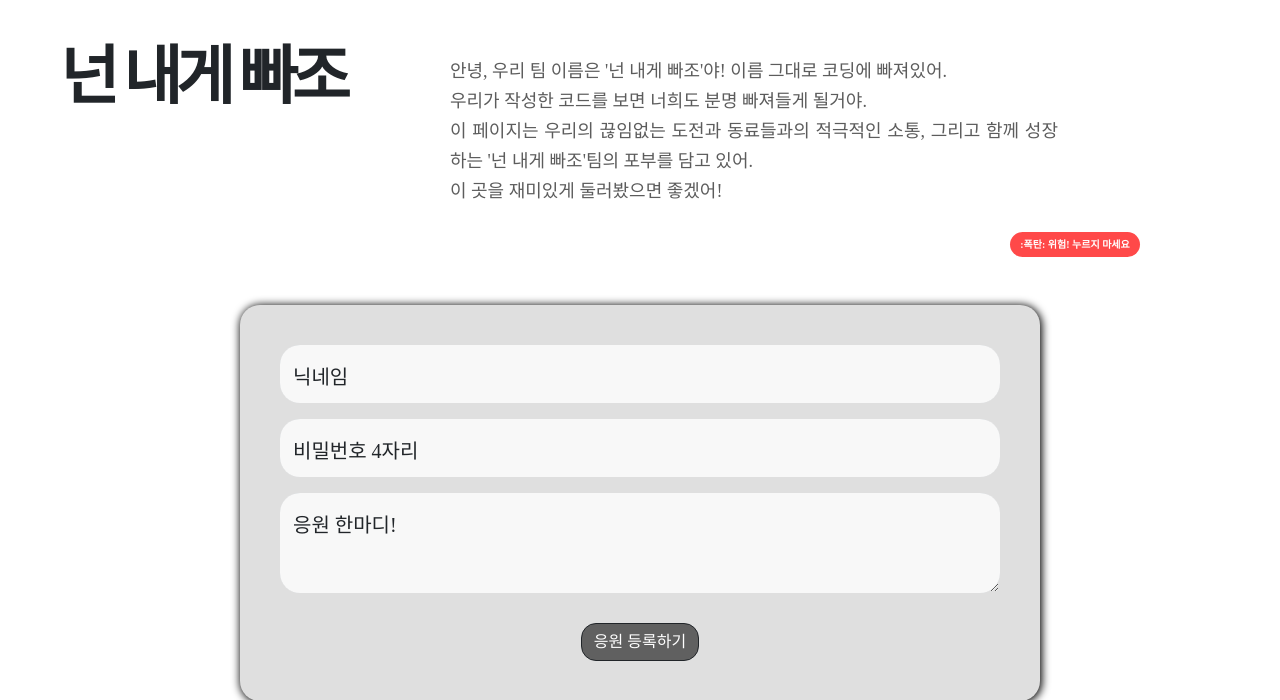
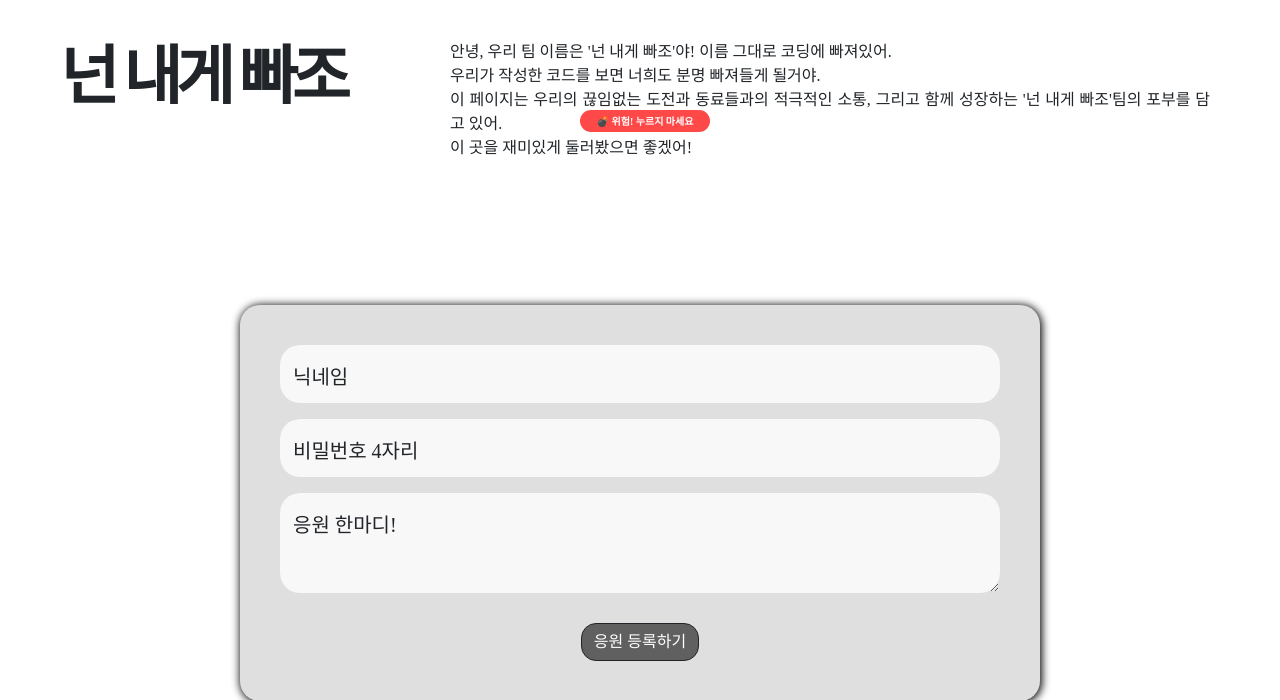
Before and after one commit to ParkJe2/team_IntroductionPage, a Flask app: page / in a window 1280 px wide. Shown: the top 700 px of the page. Run offline with Flask 3, Linux system fonts and the light colour scheme; data that the repository does not hold is empty; some libraries are stand-ins or nearby versions.

Commit message:
index.html파일에서 팀 소개 부분 태그 수정, header 아이디 css 수정

```diff
--- a/static/style.css
+++ b/static/style.css
@@ -99,12 +99,11 @@
 }
 
 .header p {
-  width: 80%;
-  font-size: 18px;
-  line-height: 30px;
-  margin-top: 1rem;
-  font-weight: 500;
-  color: #5c5c5c;
+  position: absolute;
+  top: 40px;
+  left: 450px;
+  right: 70px;
+  text-align: justify;
 }
 
 .header h1 {
@@ -117,19 +116,11 @@
   letter-spacing: -6px;
 }
 
-.header span {
-  position: absolute;
-  top: 40px;
-  left: 450px;
-  right: 70px;
-  text-align: justify;
-}
-
 .speakBtn {
   position: absolute;
   width: 130px;
-  height: 25px;
-  right: 70px;
+  height: 22px;
+  right: 570px;
   color: white;
   font-size: 10px;
   font-weight: bold;
@@ -137,7 +128,7 @@
   background-color: rgb(255, 73, 73);
   border: none;
   border-radius: 30px;
-  margin: 10px 0px;
+  margin: 110px 0px;
   padding: 3px 5px;
   transition: 0.3s;
 }
--- a/templates/index.html
+++ b/templates/index.html
@@ -38,15 +38,13 @@
     <div class="header">
       <div class="header_m">
         <h1>넌 내게 빠조</h1>
-        <span id="intro">
-          <p>
+          <p id="intro">
             안녕, 우리 팀 이름은 '넌 내게 빠조'야! 이름 그대로 코딩에 빠져있어.</br>
             우리가 작성한 코드를 보면 너희도 분명 빠져들게 될거야.</br> 이 페이지는
             우리의 끊임없는 도전과 동료들과의 적극적인 소통, 그리고 함께 성장하는
             '넌 내게 빠조'팀의 포부를 담고 있어. </br>이 곳을 재미있게 둘러봤으면 좋겠어!
           </p>
-          <button id="speakBtn" class="speakBtn">:폭탄:︎ 위험! 누르지 마세요</button>
-        </span>
+          <button id="speakBtn" class="speakBtn">💣 위험! 누르지 마세요</button>
       </div>
     </div>
     <div class="mypost">
```
